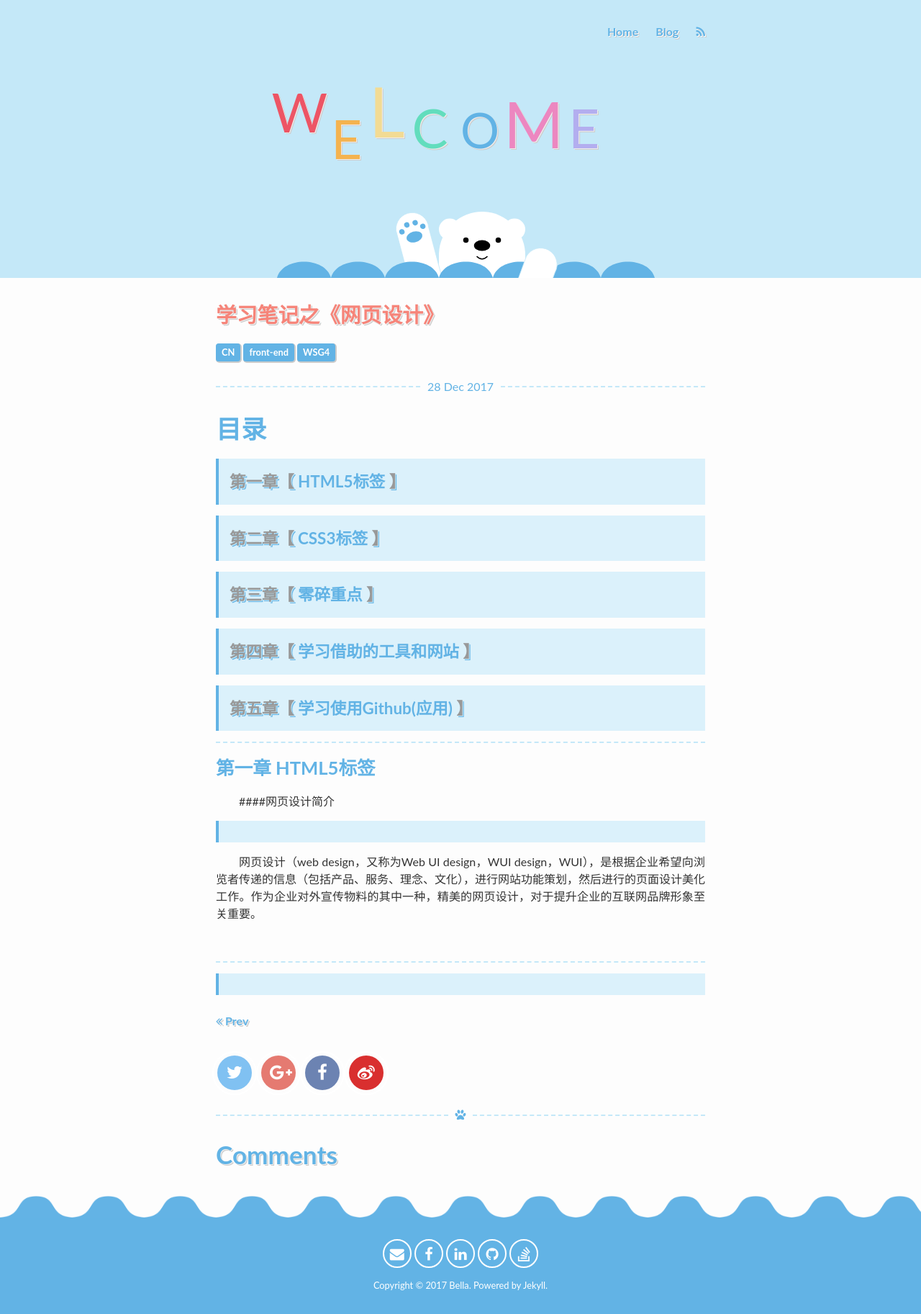
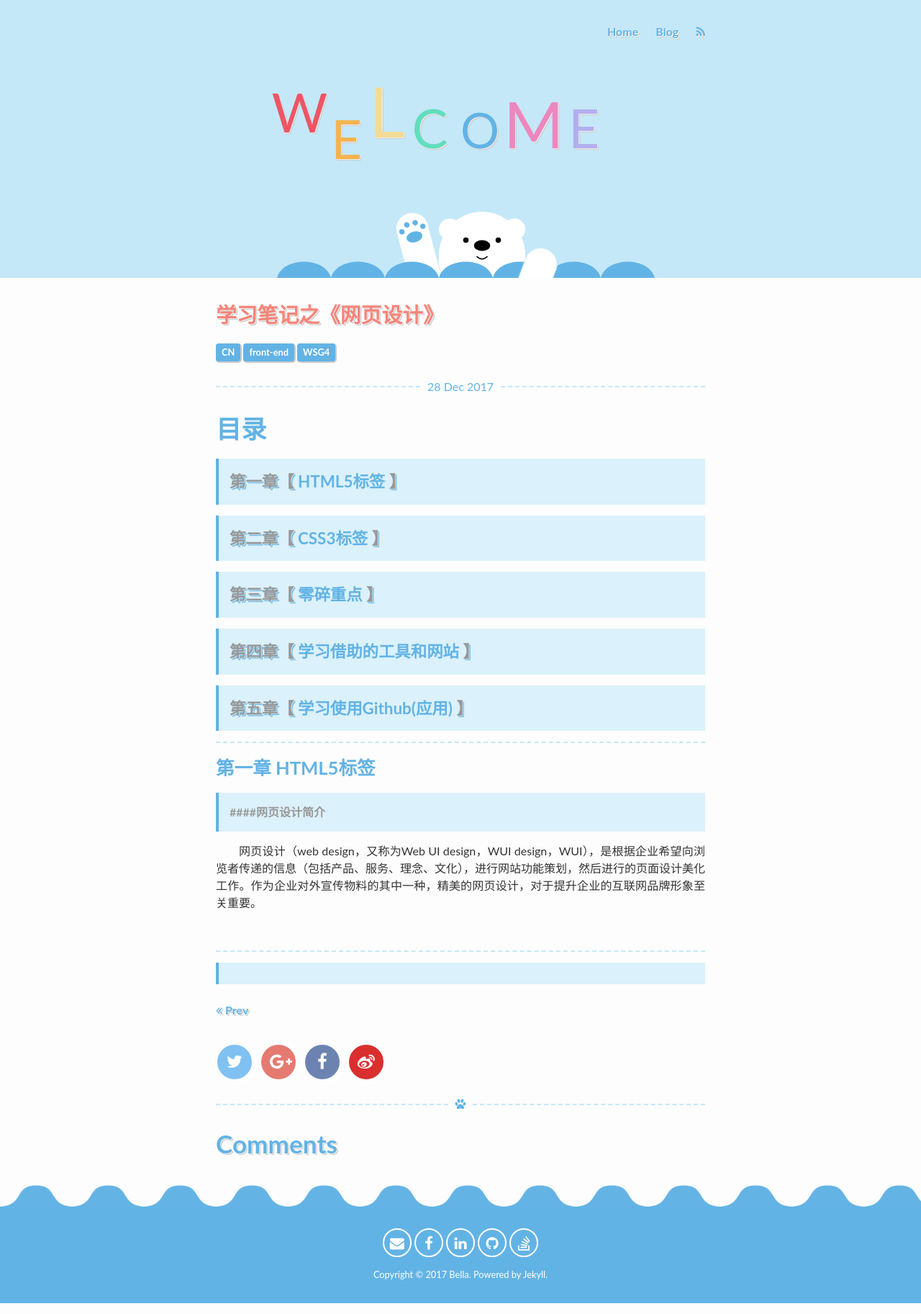
Before and after one commit to Zhou-Yu-Jin/Zhou-Yu-Jin.github.io, a Jekyll site: the page built from _posts/2017-12-28-notes.md, in a window 1280 px wide. Shown: the whole page at 72% size. Built offline with Jekyll 4.4.1, drawn with Linux system fonts in a browser that asks for light colours; comment, search, counter and statistics services are not loaded.

```diff
--- a/_posts/2017-12-28-notes.md
+++ b/_posts/2017-12-28-notes.md
@@ -32,8 +32,8 @@ tags:
 ---
 
 <h3 id="chapter1">第一章  HTML5标签</h3>
-####网页设计简介
->
+>####网页设计简介
+
 <p>网页设计（web design，又称为Web UI design，WUI design，WUI），是根据企业希望向浏览者传递的信息（包括产品、服务、理念、文化），进行网站功能策划，然后进行的页面设计美化工作。作为企业对外宣传物料的其中一种，精美的网页设计，对于提升企业的互联网品牌形象至关重要。</p>
 
 ---
```
